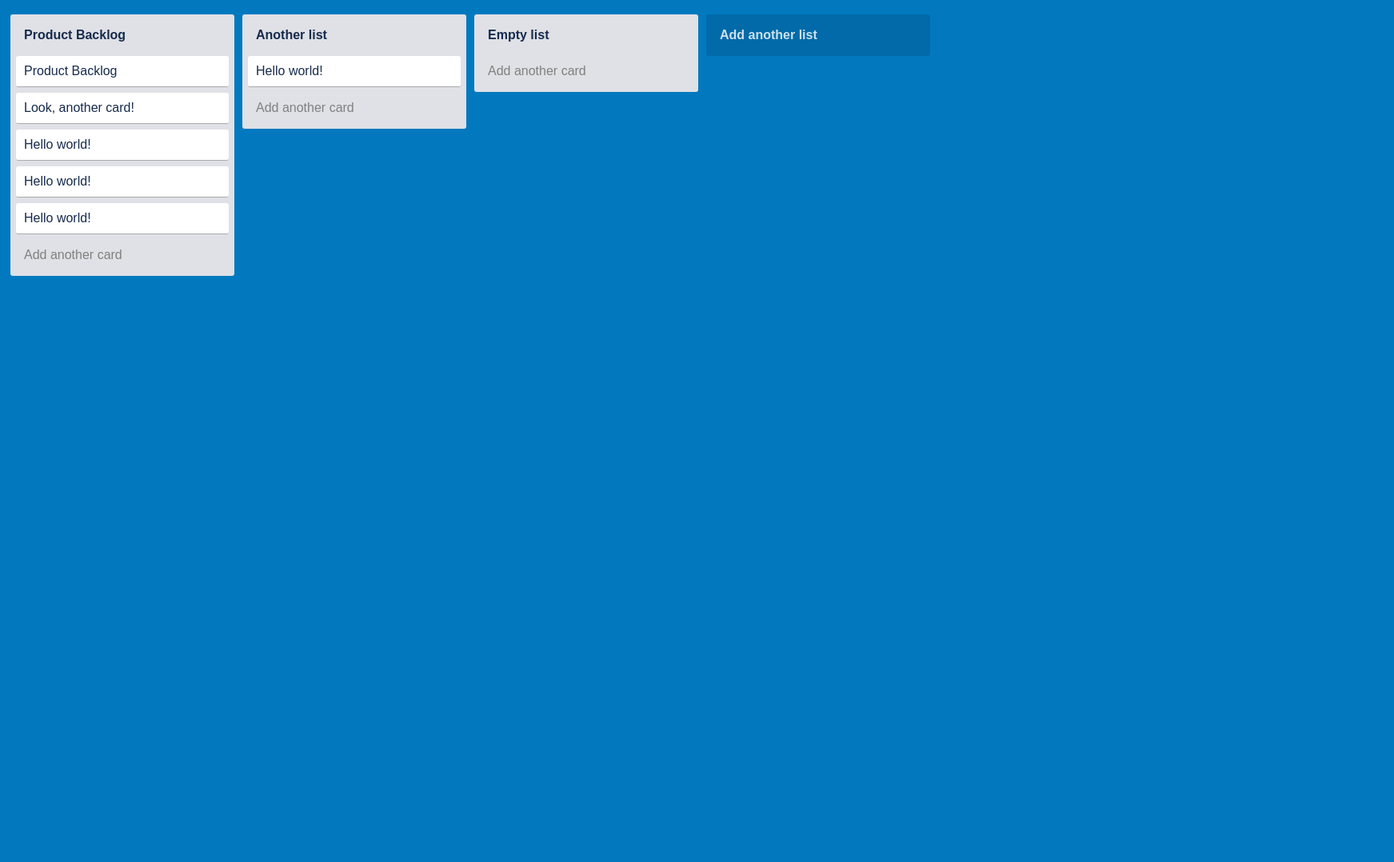
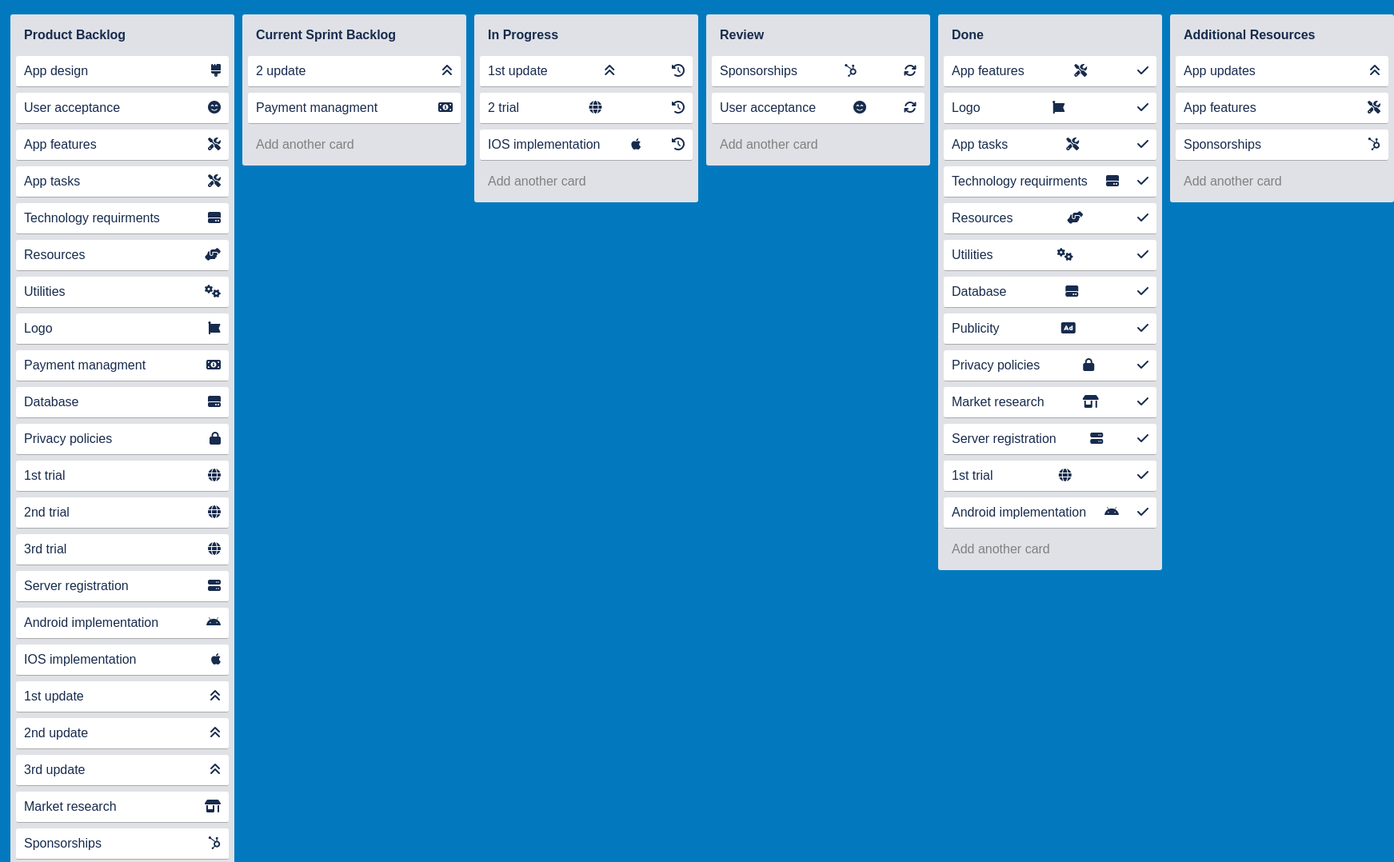
Before and after one commit to CarlosStaarthof/csp-ps_ca3, a plain HTML site: page index.html in a window 1280 px wide. Shown: the top 1078 px of the page at 80% size, 1743 px wide, since content can reach past the window. Before the commit the page ends 800 px from the top, so only its background shows below. Drawn offline with nearby package versions, Linux system fonts and the light colour scheme.

Commit message:
stages of production

```diff
--- a/index.html
+++ b/index.html
@@ -1,7 +1,9 @@
 <!DOCTYPE html>
 <html lang="en" >
 <head>
+
   <meta charset="UTF-8">
+  <script src="https://kit.fontawesome.com/0290e9482c.js" crossorigin="anonymous"></script>
   <title>CodePen - Trello Clone</title>
   <link rel="stylesheet" href="./style.css">
 
@@ -9,34 +11,96 @@
 <body>
 <!-- partial:index.partial.html -->
 <div id="main">
+
   <div class="list">
     <div class="title removable editable">Product Backlog</div>
     <div class="content">
-      <div class="card removable editable">Product Backlog</div>
-      <div class="card removable editable" style="">Look, another card!</div>
-    </div>
-    <div class="card removable editable">Hello world!</div>
-    <div class="card removable editable">Hello world!</div>
-    <div class="card removable editable">Hello world!</div>
-    <div class="add-card editable">Add another card</div>
+    <div class="card removable editable" >App design <i class="fa-solid fa-brush"></i></div>
+    <div class="card removable editable" >User acceptance <i class="fa-solid fa-face-smile-beam"></i> </div>
+  <div class="card removable editable" >App features <i class="fa-solid fa-screwdriver-wrench"></i> </div>
+  <div class="card removable editable" >App tasks <i class="fa-solid fa-screwdriver-wrench"></i> </div>
+  <div class="card removable editable" >Technology requirments <i class="fa-solid fa-hard-drive"></i> </div>
+  <div class="card removable editable" >Resources <i class="fa-solid fa-handshake-angle"></i></div>
+  <div class="card removable editable" >Utilities <i class="fa-solid fa-gears"></i></div>
+  <div class="card removable editable" >Logo <i class="fa-solid fa-font-awesome"></i></div>
+  <div class="card removable editable" >Payment managment <i class="fa-solid fa-money-bill-1"></i> </div>
+  <div class="card removable editable" >Database <i class="fa-solid fa-hard-drive"></i></div>
+  <div class="card removable editable" >Privacy policies <i class="fa-solid fa-lock"></i></div>
+  <div class="card removable editable" >1st trial <i class="fa-solid fa-globe"></i></div>
+  <div class="card removable editable" >2nd trial <i class="fa-solid fa-globe"></i></div>
+  <div class="card removable editable" >3rd trial<i class="fa-solid fa-globe"></i> </div>
+  <div class="card removable editable" >Server registration <i class="fa-solid fa-server"></i></div>
+  <div class="card removable editable" >Android implementation <i class="fa-brands fa-android"></i></div>
+  <div class="card removable editable" >IOS implementation <i class="fa-brands fa-apple"></i> </div>
+  <div class="card removable editable" >1st update <i class="fa-solid fa-angles-up"></i></div>
+  <div class="card removable editable" >2nd update <i class="fa-solid fa-angles-up"></i></div>
+  <div class="card removable editable" >3rd update <i class="fa-solid fa-angles-up"></i> </div>
+  <div class="card removable editable" >Market research <i class="fa-solid fa-shop"></i> </div>
+  <div class="card removable editable" >Sponsorships <i class="fa-brands fa-hubspot"></i>  </div>
+  <div class="card removable editable" >Publicity <i class="fa-solid fa-rectangle-ad"></i> </div>
+  <div class="add-card editable">Add another card</div>
+  </div>
+
+  </div>
   </div>
   <div class="list">
-    <div class="title removable editable">Another list</div>
+    <div class="title removable editable">Current Sprint Backlog </div>
     <div class="content">
-      <div class="card removable editable">Hello world!</div>
+      <div class="card removable editable" >2 update <i class="fa-solid fa-angles-up"></i> </div>
+      <div class="card removable editable" >Payment managment <i class="fa-solid fa-money-bill-1"></i> </div>
     </div>
     <div class="add-card editable">Add another card</div>
   </div>
   <div class="list">
-    <div class="title removable editable">Empty list</div>
-    <div class="content"></div>
+    <div class="title removable editable">In Progress</div>
+    <div class="content">
+      <div class="card removable editable" >1st update <i class="fa-solid fa-angles-up"></i><i class="fa-solid fa-clock-rotate-left"></i> </div>
+      <div class="card removable editable" >2 trial <i class="fa-solid fa-globe"></i><i class="fa-solid fa-clock-rotate-left"></i> </div>
+      <div class="card removable editable" >IOS implementation <i class="fa-brands fa-apple"></i><i class="fa-solid fa-clock-rotate-left"></i> </div>
+
+    <div class="add-card editable">Add another card</div>
+  </div>
+  </div>
+
+
+  <div class="list">
+    <div class="title removable editable">Review</div>
+    <div class="content">
+      <div class="card removable editable" >Sponsorships<i class="fa-brands fa-hubspot"></i> <i class="fa-solid fa-arrows-rotate"></i> </div>
+  <div class="card removable editable" >User acceptance <i class="fa-solid fa-face-smile-beam"></i><i class="fa-solid fa-arrows-rotate"></i> </div>
     <div class="add-card editable">Add another card</div>
   </div>
 </div>
+<div class="list">
+  <div class="title removable editable">Done</div>
+  <div class="content">
 
-<div class="add-list">
-  <div class="title editable">Add another list</div>
+  <div class="card removable editable" >App features <i class="fa-solid fa-screwdriver-wrench"></i><i class="fa-solid fa-check"></i> </div>
+  <div class="card removable editable" >Logo <i class="fa-solid fa-font-awesome"></i><i class="fa-solid fa-check"></i></div>
+  <div class="card removable editable" >App tasks <i class="fa-solid fa-screwdriver-wrench"></i> <i class="fa-solid fa-check"></i></div>
+  <div class="card removable editable" >Technology requirments<i class="fa-solid fa-hard-drive"></i><i class="fa-solid fa-check"></i> </div>
+  <div class="card removable editable" >Resources <i class="fa-solid fa-handshake-angle"></i><i class="fa-solid fa-check"></i> </div>
+  <div class="card removable editable" >Utilities<i class="fa-solid fa-gears"></i><i class="fa-solid fa-check"></i> </div>
+  <div class="card removable editable" >Database <i class="fa-solid fa-hard-drive"></i><i class="fa-solid fa-check"></i></div>
+  <div class="card removable editable" >Publicity<i class="fa-solid fa-rectangle-ad"></i><i class="fa-solid fa-check"></i> </div>
+  <div class="card removable editable" >Privacy policies<i class="fa-solid fa-lock"></i><i class="fa-solid fa-check"></i></div>
+  <div class="card removable editable" >Market research <i class="fa-solid fa-shop"></i> <i class="fa-solid fa-check"></i> </div>
+  <div class="card removable editable" >Server registration<i class="fa-solid fa-server"></i><i class="fa-solid fa-check"></i> </div>
+  <div class="card removable editable" >1st trial <i class="fa-solid fa-globe"></i><i class="fa-solid fa-check"></i></div>
+  <div class="card removable editable" >Android implementation<i class="fa-brands fa-android"></i><i class="fa-solid fa-check"></i> </div>
+  <div class="add-card editable">Add another card</div>
 </div>
+</div>
+<div class="list">
+  <div class="title removable editable">Additional Resources </div>
+  <div class="content">
+  <div class="card removable editable" >App updates <i class="fa-solid fa-angles-up"></i> </div>
+  <div class="card removable editable" >App features <i class="fa-solid fa-screwdriver-wrench"></i> </div>
+  <div class="card removable editable" >Sponsorships  <i class="fa-brands fa-hubspot"></i> </div>
+  <div class="add-card editable">Add another card </div>
+</div>
+</div>
+
 <!-- partial -->
   <script src='https://cdn.jsdelivr.net/npm/sortablejs@latest/Sortable.min.js'></script><script  src="./script.js"></script>
 
```
